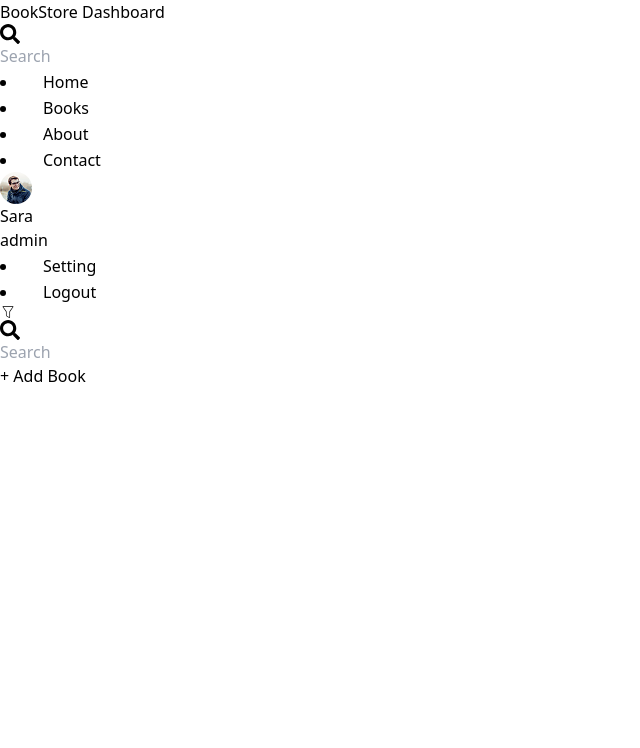
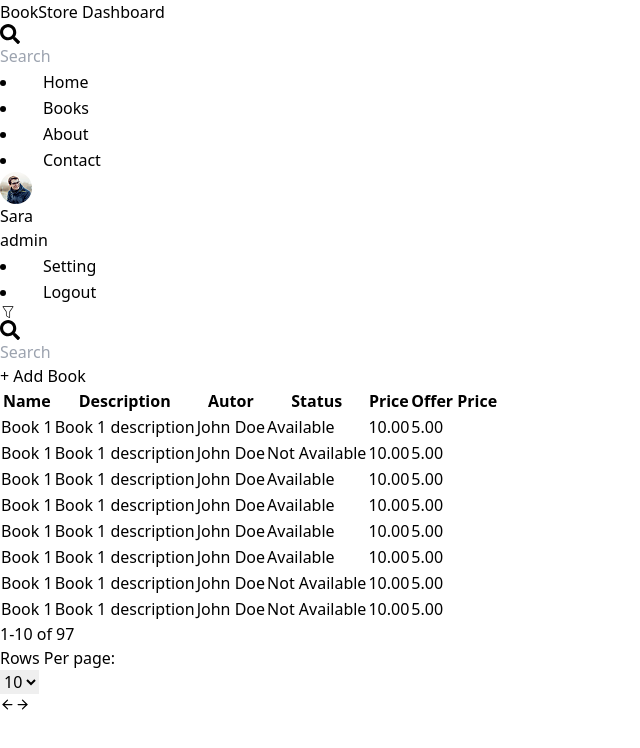
Before and after one commit to NusratTabassum3/Dashboard_ProjectClass, a React (Vite) app: page /books in a window 1280 px wide. Shown: the top 748 px of the page, without its empty margins (0-640 px from the left). Built offline with nearby package versions, Linux system fonts and the light colour scheme; some icons are missing.

Commit message:
table done

```diff
--- a/src/components/DataTable.jsx
+++ b/src/components/DataTable.jsx
@@ -1,10 +1,15 @@
-import React from "react";
 import DataTableHeader from "./DataTableHeader";
+import DataTableBody from "./DataTableBody";
+import DataTableFooter from "./DataTableFooter";
 
 export default function DataTable() {
   return (
-    <div>
+    <div className="w-full min-h-screen relative">
       <DataTableHeader />
+
+      <DataTableBody />
+
+      <DataTableFooter />
     </div>
   );
 }
--- /dev/null
+++ b/src/components/DataTableBody.jsx
@@ -0,0 +1,127 @@
+import { Td, Th } from "../utils/tableUtils";
+
+const books = [
+  {
+    id: 1,
+    name: "Book 1",
+    description: "Book 1 description",
+    autor: "John Doe",
+    status: "Available",
+    price: "10.00",
+    offerPrices: "5.00",
+    bgColor: "bg-white",
+  },
+
+  {
+    id: 2,
+    name: "Book 1",
+    description: "Book 1 description",
+    autor: "John Doe",
+    status: "Not Available",
+    price: "10.00",
+    offerPrices: "5.00",
+    bgColor: "bg-gray-100",
+  },
+
+  {
+    id: 3,
+    name: "Book 1",
+    description: "Book 1 description",
+    autor: "John Doe",
+    status: "Available",
+    price: "10.00",
+    offerPrices: "5.00",
+    bgColor: "bg-white",
+  },
+
+  {
+    id: 4,
+    name: "Book 1",
+    description: "Book 1 description",
+    autor: "John Doe",
+    status: "Available",
+    price: "10.00",
+    offerPrices: "5.00",
+    bgColor: "bg-gray-100",
+  },
+  {
+    id: 4,
+    name: "Book 1",
+    description: "Book 1 description",
+    autor: "John Doe",
+    status: "Available",
+    price: "10.00",
+    offerPrices: "5.00",
+    bgColor: "bg-white",
+  },
+  {
+    id: 4,
+    name: "Book 1",
+    description: "Book 1 description",
+    autor: "John Doe",
+    status: "Available",
+    price: "10.00",
+    offerPrices: "5.00",
+    bgColor: "bg-gray-100",
+  },
+  {
+    id: 4,
+    name: "Book 1",
+    description: "Book 1 description",
+    autor: "John Doe",
+    status: "Not Available",
+    price: "10.00",
+    offerPrices: "5.00",
+    bgColor: "bg-white",
+  },
+
+  {
+    id: 4,
+    name: "Book 1",
+    description: "Book 1 description",
+    autor: "John Doe",
+    status: "Not Available",
+    price: "10.00",
+    offerPrices: "5.00",
+    bgColor: "bg-gray-100",
+  },
+];
+
+export default function DataTableBody() {
+  return (
+    <div className="w-full py-5">
+      <table className="w-full">
+        <thead className="bg-gray-100">
+          <tr>
+            <Th>Name</Th>
+            <Th>Description</Th>
+            <Th>Autor</Th>
+            <Th>Status</Th>
+            <Th>Price</Th>
+            <Th>Offer Price</Th>
+          </tr>
+        </thead>
+        <tbody>
+          {books.map((book) => (
+            <tr key={book.id} className={book.bgColor}>
+              <Td>{book.name}</Td>
+              <Td>{book.description}</Td>
+              <Td>{book.autor}</Td>
+              <Td
+                classname={
+                  book.status === "Available"
+                    ? "text-green-500"
+                    : "text-red-500"
+                }
+              >
+                {book.status}
+              </Td>
+              <Td>{book.price}</Td>
+              <Td>{book.offerPrices}</Td>
+            </tr>
+          ))}
+        </tbody>
+      </table>
+    </div>
+  );
+}
--- /dev/null
+++ b/src/components/DataTableFooter.jsx
@@ -0,0 +1,32 @@
+import { ArrowLeft, ArrowRight } from "lucide-react";
+import React from "react";
+
+export default function DataTableFooter() {
+  return (
+    <div className="absolute left-0 bottom-0 w-full bg-gray-100/80 py-10 py-5 z-10">
+      <div className="flex justify-between">
+        <p>1-10 of 97</p>
+
+        <div className="flex items-center gap-5">
+          <div className="flex items-center gap-3">
+            <p>Rows Per page:</p>
+            <select name="" id="">
+              <option value="10">10</option>
+              <option value="20">20</option>
+              <option value="30">30</option>
+            </select>
+          </div>
+
+          <div className="flex items-center gap-3">
+            <button className="bg-white rounded-md p-2">
+              <ArrowLeft size={15} />
+            </button>
+            <button className="bg-white rounded-md p-2">
+              <ArrowRight size={15} />
+            </button>
+          </div>
+        </div>
+      </div>
+    </div>
+  );
+}
--- a/src/components/NavLink.jsx
+++ b/src/components/NavLink.jsx
@@ -1,4 +1,4 @@
-import { Link } from "react-router-dom"; // ✅ fix import
+import { Link } from "react-router-dom";
 import { DynamicIcon } from "lucide-react/dynamic";
 
 export default function NavLink({ name, path, icons, color }) {
--- /dev/null
+++ b/src/utils/tableUtils.jsx
@@ -0,0 +1,9 @@
+import React from "react";
+
+export function Td({ children, classname = "" }) {
+  return <td className={`${classname} p-5`}>{children}</td>;
+}
+
+export function Th({ children, classname = "" }) {
+  return <th className={`${classname} p-5`}>{children}</th>;
+}
```
